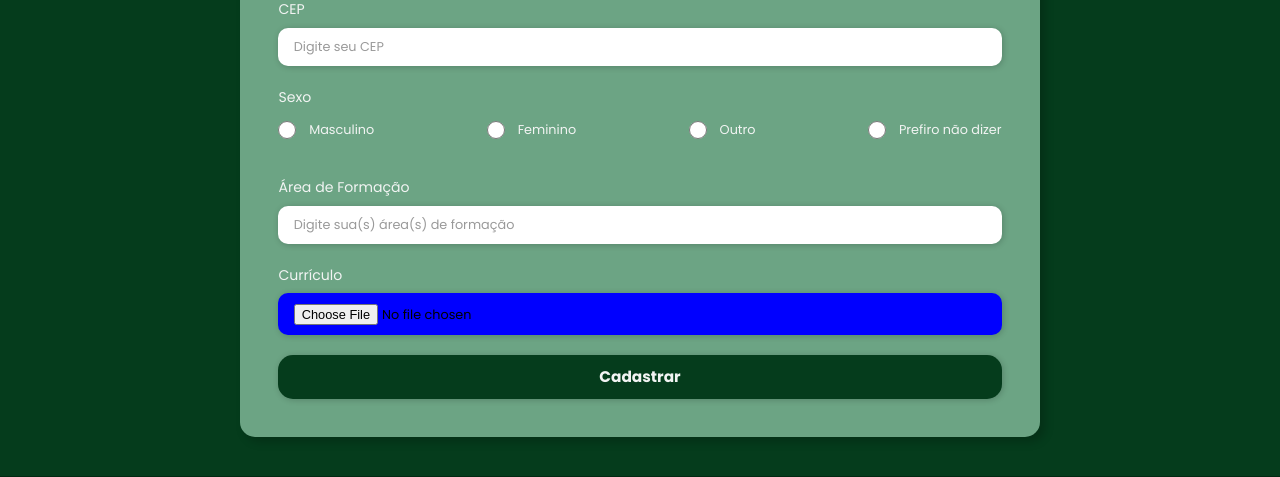
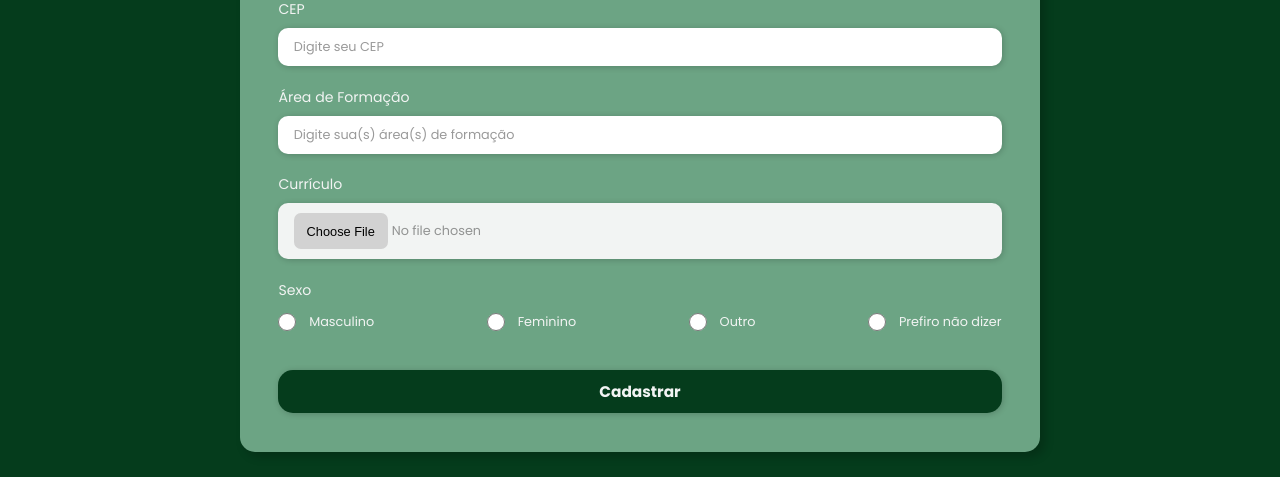
Before and after one commit to joaocuculo/projeto-ravi, a PHP site: page /cadastro-prof.php in a window 1280 px wide. Shown: the part 1042-1519 px from the top of the page. Run offline with PHP 8.4, Linux system fonts and the light colour scheme; some libraries are stand-ins or nearby versions; some web fonts are replaced.

Commit message:
terminei botao de upload de arquivos

```diff
--- a/assets/css/cadastro-aluno-prof.css
+++ b/assets/css/cadastro-aluno-prof.css
@@ -108,8 +108,21 @@ input[type="radio"]{
 
 /*Cadastro do Professor*/
 .input-curriculo {
-    color: var(--color-black);
-    background-color: blue;
+    color: rgba(0, 0, 0, 0.4);
+    background-color: var(--color-white);
+}
+
+.input-curriculo::-webkit-file-upload-button {
+    border: none;
+    border-radius: 7px;
+    padding: 0.8rem 1rem;
+    background-color: rgb(210, 210, 210);
+    transition: 0.3s all;
+    cursor: pointer;
+}
+
+.input-curriculo::-webkit-file-upload-button:hover {
+    background-color: rgb(172, 172, 172);
 }
 
 .cad-btn {
--- a/cadastro-prof.php
+++ b/cadastro-prof.php
@@ -63,6 +63,14 @@
                         <label for="CEP">CEP</label>
                         <input type="text" name="CEP" id="CEP" placeholder="Digite seu CEP" required>
                     </div>
+                    <div class="input-box">
+                        <label for="area-forma">Área de Formação</label>
+                        <input type="text" name="area-forma" id="area-forma" placeholder="Digite sua(s) área(s) de formação" required>
+                    </div>
+                    <div class="input-box">
+                        <label for="curriculo">Currículo</label>
+                        <input type="file" class="input-curriculo" name="curriculo" id="curriculo" required>
+                    </div>
 
                     <div class="inputs-sexo">
                         <div class="title-sexo">
@@ -88,15 +96,6 @@
                             </div>
                         </div>
                     </div>
-
-                    <div class="input-box">
-                        <label for="area-forma">Área de Formação</label>
-                        <input type="text" name="area-forma" id="area-forma" placeholder="Digite sua(s) área(s) de formação" required>
-                    </div>
-                    <div class="input-box">
-                        <label for="curriculo">Currículo</label>
-                        <input type="file" class="input-curriculo" name="curriculo" id="curriculo" required>
-                    </div>
                 </div>
 
                 <button class="cad-btn">
```
